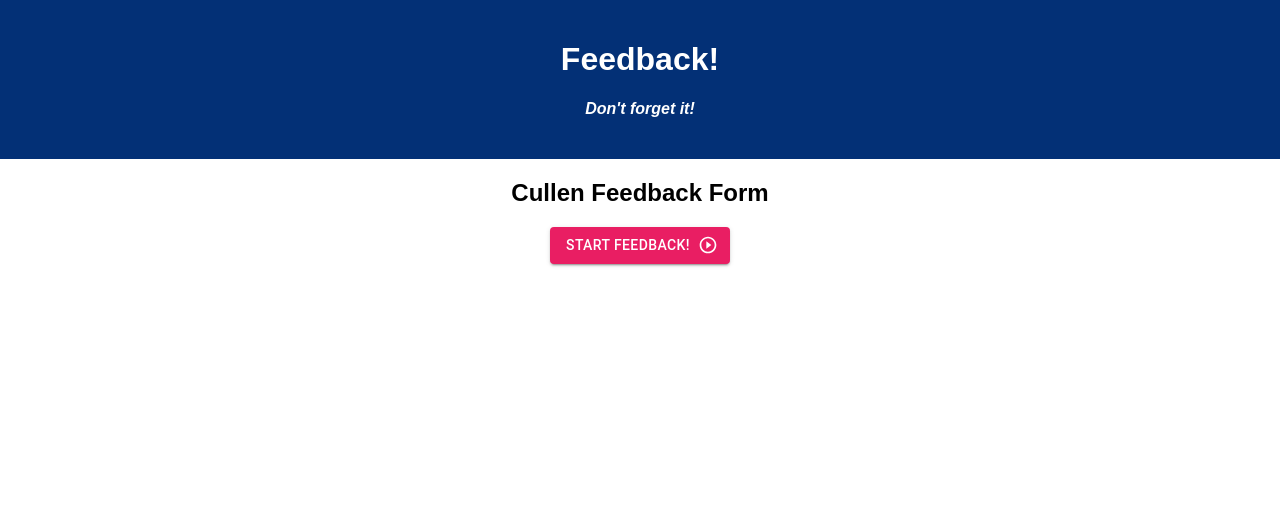
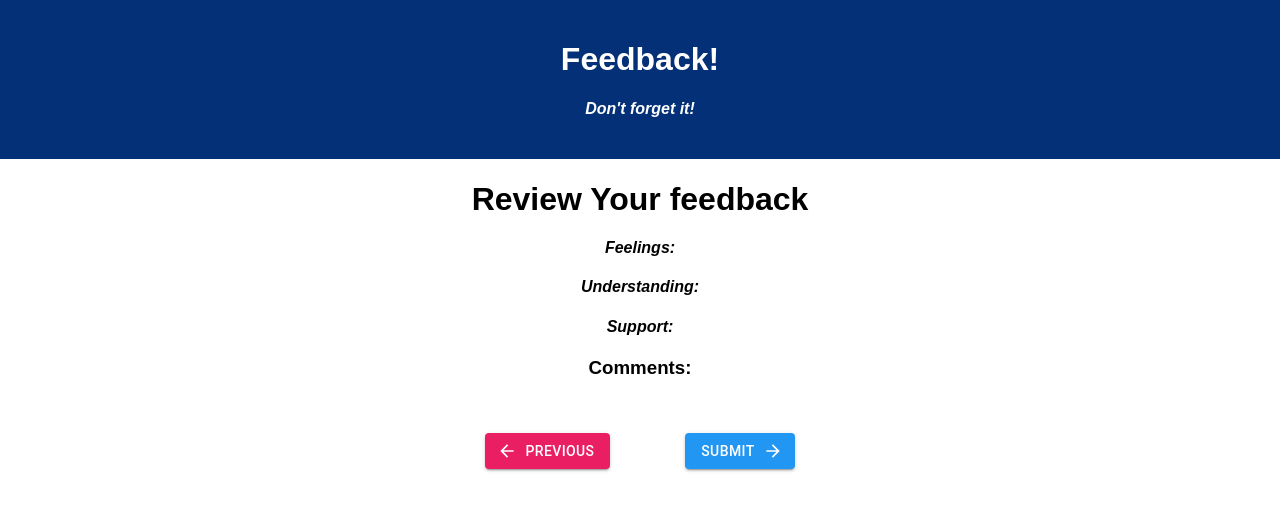
Before and after one commit to AlvinWong13/redux-feedback-loop, a React (Create React App) app: page /#/submit in a window 1280 px wide. Before the commit this address led to /#/. Shown: the top 510 px of the page. Built offline with nearby package versions, Linux system fonts and the light colour scheme.

Commit message:
style button spacing and text box

```diff
--- a/src/components/App/App.css
+++ b/src/components/App/App.css
@@ -21,3 +21,17 @@
 h4 {
   font-style: italic;
 }
+
+textarea {
+  height: 100px;
+  width: 375px;
+  resize: none;
+}
+
+.button_area{
+  padding-top: 35px;
+  width: 30%;
+  display: flex;
+  justify-content: space-around;
+  margin: auto;
+}
--- a/src/components/Comments/Comments.jsx
+++ b/src/components/Comments/Comments.jsx
@@ -35,6 +35,7 @@ function Comments() {
         placeholder="comments"
         onChange={event => setComments(event.target.value)}>
       </textarea>
+      <div className="button_area">
         <Button
           startIcon={<ArrowBackIcon />}
           variant="contained"
@@ -48,6 +49,7 @@ function Comments() {
           onClick={() => handleButton(true)}>
         Next</Button>
       </div>
+    </div>
   )
 }
 
--- a/src/components/Feeling/Feeling.jsx
+++ b/src/components/Feeling/Feeling.jsx
@@ -52,6 +52,7 @@ function Feeling() {
             <option value="2">2 - Not too great</option>
             <option value="1">1 - I wish today was over</option>
       </select>
+      <div className="button_area">
         <Button
           endIcon={<ArrowForwardIcon />}
           variant="contained"
@@ -59,6 +60,7 @@ function Feeling() {
           onClick={() => handleButton()}>
         Next</Button>
       </div>
+    </div>
   )
 }
 
--- a/src/components/Submit/Submit.jsx
+++ b/src/components/Submit/Submit.jsx
@@ -49,6 +49,7 @@ function Submit() {
       <h4>Understanding: {feedbackReducer.understanding}</h4>
       <h4>Support: {feedbackReducer.support}</h4>
       <h3>Comments: {feedbackReducer.comments}</h3>
+      <div className="button_area">
         <Button
           startIcon={<ArrowBackIcon />}
           variant="contained"
@@ -62,6 +63,7 @@ function Submit() {
           onClick={() => handleButton(true)}>
         Submit</Button>
       </div>
+    </div>
   )
 }
 
--- a/src/components/Support/Support.jsx
+++ b/src/components/Support/Support.jsx
@@ -58,6 +58,7 @@ function Support() {
             <option value="2">2 - I could have used more support</option>
             <option value="1">1 - Not at all</option>
       </select>
+      <div className="button_area">
         <Button
           startIcon={<ArrowBackIcon />}
           variant="contained"
@@ -71,6 +72,7 @@ function Support() {
           onClick={() => handleButton(true)}>
         Next</Button>
       </div>
+    </div>
   )
 }
 
--- a/src/components/Understanding/Understanding.jsx
+++ b/src/components/Understanding/Understanding.jsx
@@ -58,6 +58,7 @@ function Understanding() {
             <option value="2">2 - I understood a little bit</option>
             <option value="1">1 - I did not understand anything</option>
       </select>
+      <div className="button_area">
         <Button
           startIcon={<ArrowBackIcon />}
           variant="contained"
@@ -70,7 +71,7 @@ function Understanding() {
           color="primary"
           onClick={() => handleButton(true)}>
         Next</Button>
-
+      </div>
     </div>
   )
 }
```
Lines whose indentation alone changed are shown as unchanged.
